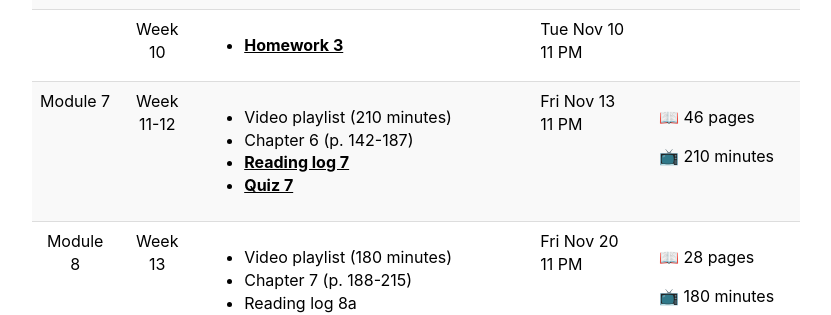
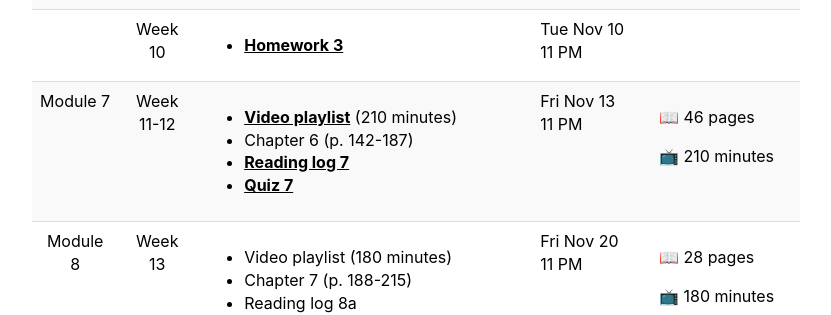
Before and after one commit to Jargonautika/2020-Fall-UIUC-LING270.github.io, a Jekyll site: the page built from schedule.md, in a window 1280 px wide and 900 px high, scrolled down 2224 px. Shown: the part 153-468 px from the top of the window, without its empty margins (224-1055 px from the left). Built offline with Jekyll 4.4.1, drawn with Linux system fonts in a browser that asks for light colours; some of the changed lines change nothing that is shown.

Commit message:
adding link to module 7 videos

```diff
--- a/_data/schedule.yaml
+++ b/_data/schedule.yaml
@@ -334,6 +334,7 @@
   reading:
     -
      title: "Video playlist"
+     url: "https://www.youtube.com/watch?v=-ZZTkASKkYE&list=PLrFhPxATm4Hz22YckBBRphXqtkiHSItm3"
      length:
        value: "210"
        unit: "minutes"
```
